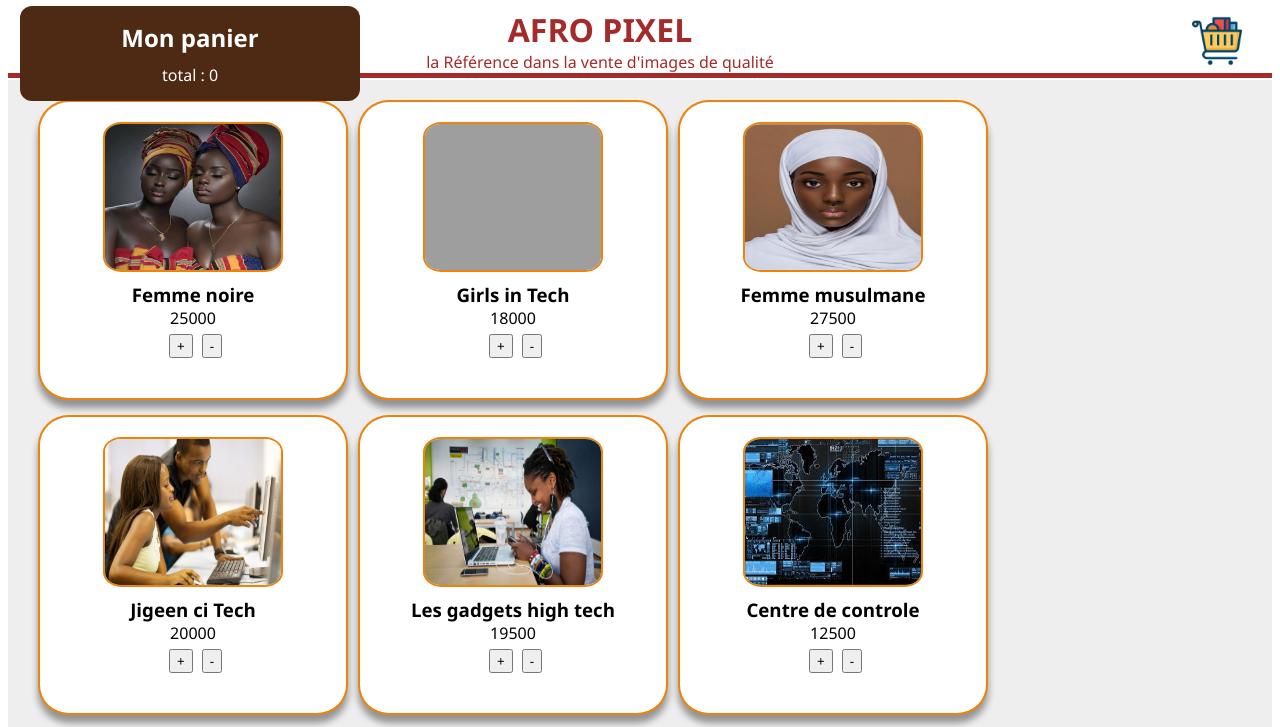
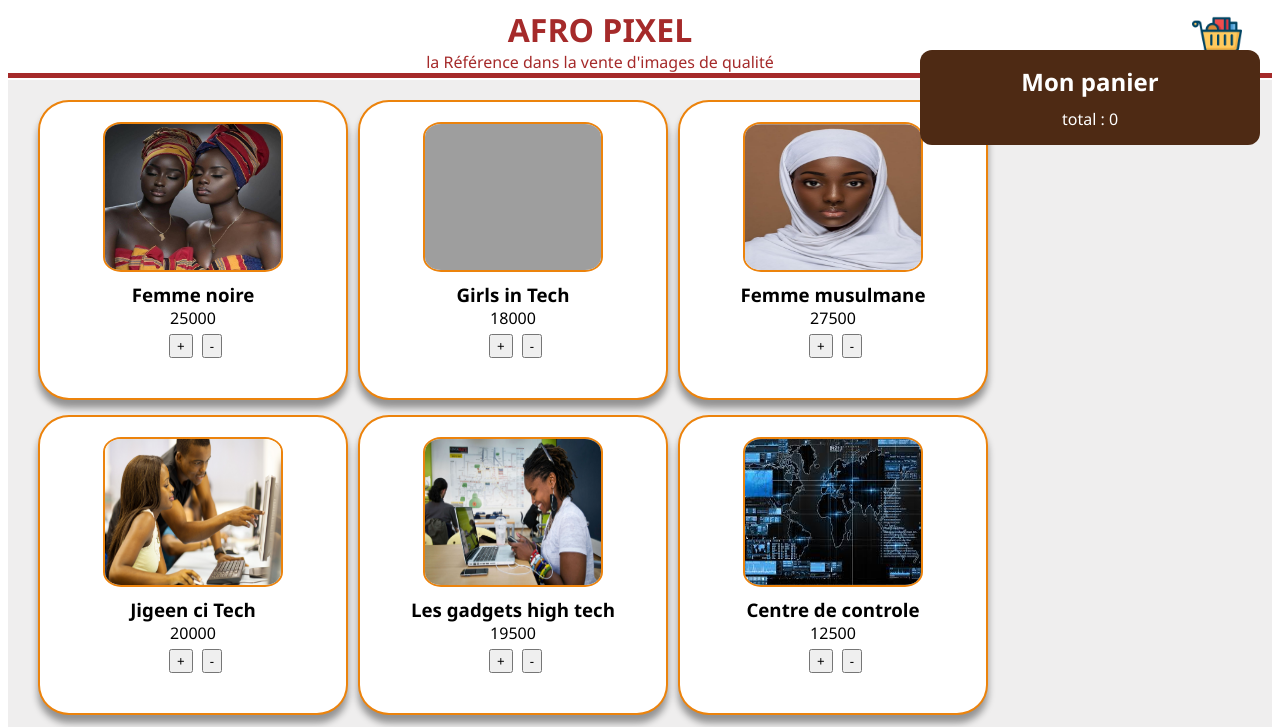
Before and after one commit to sowaboubacar-SWAB/Afropixel, a plain HTML site: page index.html in a window 1280 px wide. Both pictures are taken after a click on the picture 1217 px from the left and 40 px from the top of the page. Shown: the top 727 px of the page. Drawn offline with Linux system fonts and the light colour scheme; grey boxes are pictures that could not be loaded.

Commit message:
mis a jour sur la version 4 la position du panier

```diff
--- a/style.css
+++ b/style.css
@@ -73,8 +73,8 @@ button{
 
 .zone-panier.visible {
     position: fixed;
-    top: 6px;
-    left: 20px;
+    top: 50px;
+    right: 20px;
     display: flex;
     flex-wrap: wrap;
     gap: 10px;
```
